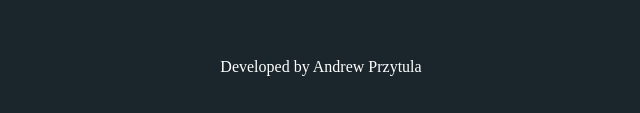
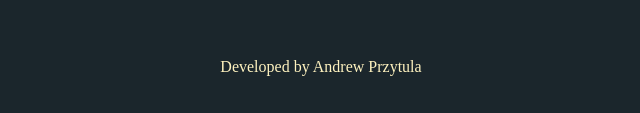
Before and after one commit to AndrewPrzytula/simon-game, a plain HTML site: page index.html in a window 1280 px wide. Shown: the part 779-892 px from the top of the page, 319-959 px from the left. Drawn offline with nearby package versions, Linux system fonts and the light colour scheme.

Commit message:
second commit

```diff
--- a/styles.css
+++ b/styles.css
@@ -4,7 +4,7 @@ body {
 }
 
 footer{
-color: white;
+color: #FEF2BF;
 padding: 2rem;
 font-weight: 100;
 font-family: serif;
```
